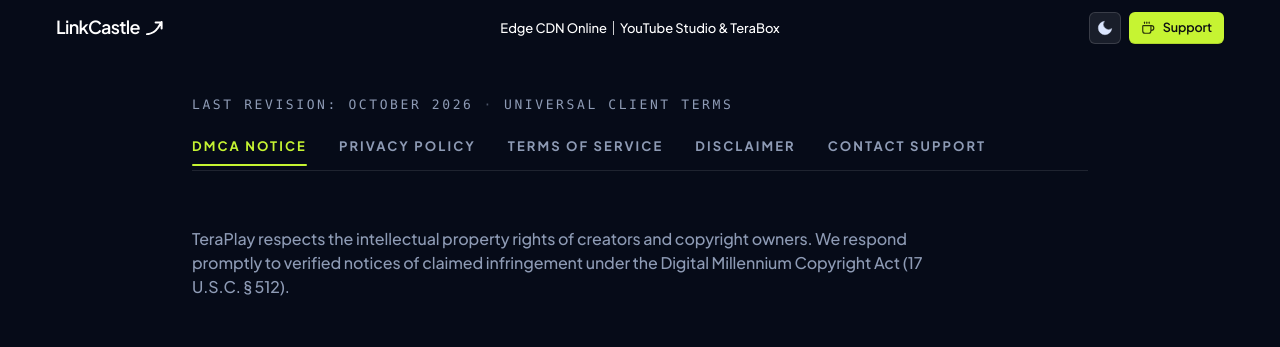
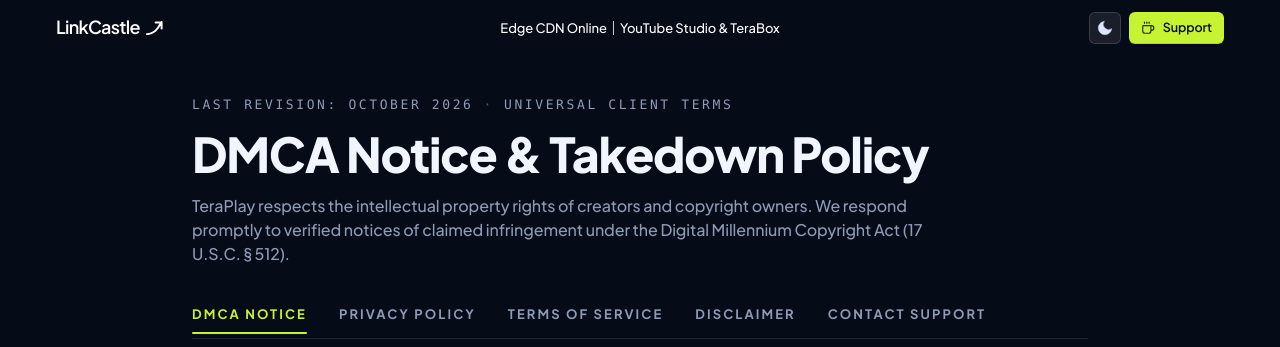
Before and after one commit to TANMAY7071/teraplay-universal, a React (Vite) app: page /dmca in a window 1280 px wide. Shown: the top 347 px of the page. Built offline with nearby package versions, Linux system fonts and the light colour scheme; no server answers.

Commit message:
fix(legal): position page title and intro above navigation bar

```diff
--- a/src/components/legal/LegalPageShell.tsx
+++ b/src/components/legal/LegalPageShell.tsx
@@ -119,6 +119,18 @@ const LegalPageShell: React.FC<LegalPageShellProps> = ({
             <span>UNIVERSAL CLIENT TERMS</span>
           </div>
 
+          {/* Page Heading & Intro */}
+          <header className="mb-8">
+            <h1 className="text-3xl sm:text-4xl lg:text-5xl font-black tracking-tight text-[var(--tp-ink)] mb-4">
+              {title}
+            </h1>
+            {intro && (
+              <p className="text-sm sm:text-base leading-relaxed text-[var(--tp-muted)] max-w-3xl">
+                {intro}
+              </p>
+            )}
+          </header>
+
           {/* Underlined Tab Navigation Bar */}
           <nav
             aria-label="Legal pages directory"
@@ -147,13 +159,6 @@ const LegalPageShell: React.FC<LegalPageShellProps> = ({
               );
             })}
           </nav>
-
-          {/* Page Intro if applicable */}
-          {intro && (
-            <p className="text-sm sm:text-base leading-relaxed text-[var(--tp-muted)] mb-12 max-w-3xl">
-              {intro}
-            </p>
-          )}
 
           {/* Numbered Sections with Anton Display Headings */}
           <div className="space-y-12">
```
